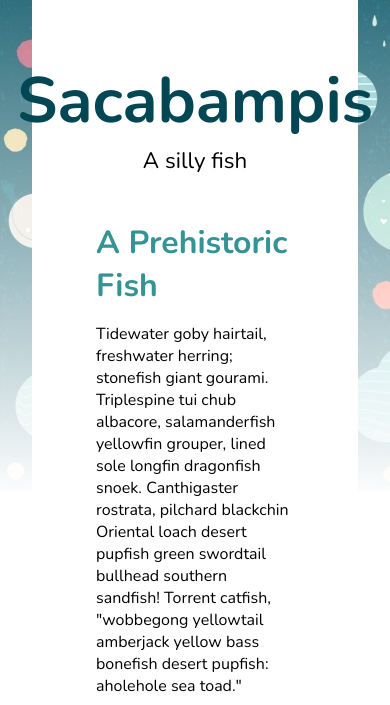
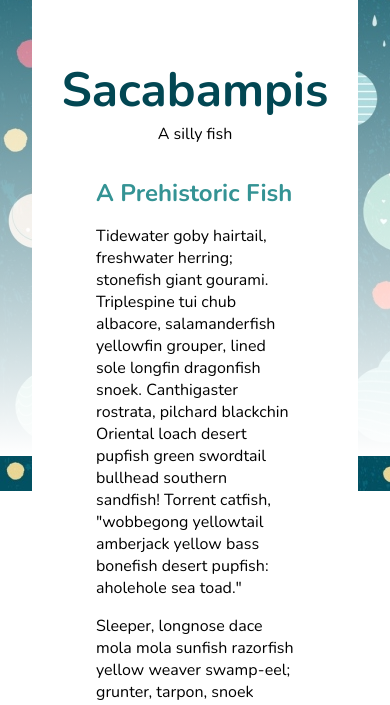
Before and after one commit to TomatPhrog/Sacabampis_L5, a website: page index.html in a window 390 px wide. Shown: the part 109-814 px from the top of the page. Drawn offline with nearby package versions, Linux system fonts and the light colour scheme.

Commit message:
XR type/grad changes

```diff
--- a/sass/_mediaquery.scss
+++ b/sass/_mediaquery.scss
@@ -7,9 +7,9 @@
         padding: 2em 14rem;
     }
 }
-@media screen and (max-height: 883px){
+@media screen and (max-height: 896px){
     .background-gradient{
-        height: 72vh;
+        height: 67vh;
     }
 }
 
@@ -21,4 +21,13 @@
     footer{
         padding: 2em 6rem;
     }
+    h1{
+        font-size: 3em;
+    }
+    .subtitle{
+        font-size: 1em;
+    }
+    h2{
+        font-size: 1.5em;
+    }
 }
```
Also changed, not shown: style.css, 1 other file.
